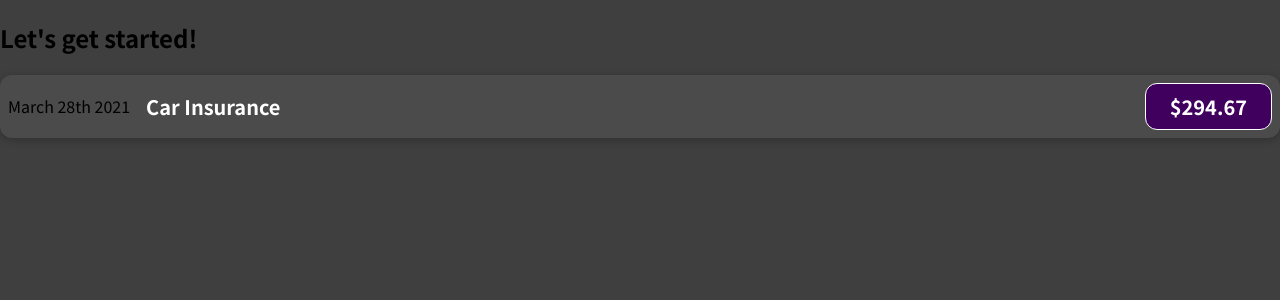
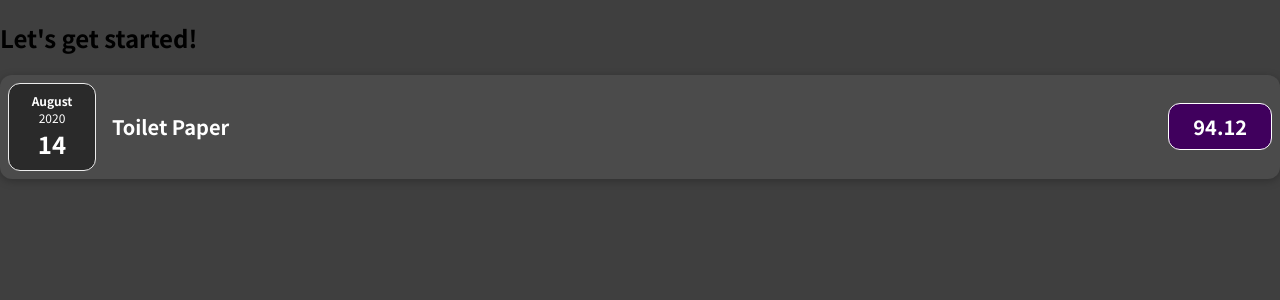
Before and after one commit to jinzxu/ExpenseTracker, a JavaScript app: page / in a window 1280 px wide. Shown: the top 300 px of the page. Built offline with nearby package versions, Linux system fonts and the light colour scheme.

Commit message:
Add ExpenseDate component

```diff
--- a/src/App.js
+++ b/src/App.js
@@ -1,9 +1,34 @@
 import ExpenseItem from "./components/ExpenseItem";
 function App() {
+  const expenses = [
+    {
+      id: 'e1',
+      title: 'Toilet Paper',
+      amount: 94.12,
+      date: new Date(2020, 7, 14),
+    },
+    { id: 'e2', title: 'New TV', amount: 799.49, date: new Date(2021, 2, 12) },
+    {
+      id: 'e3',
+      title: 'Car Insurance',
+      amount: 294.67,
+      date: new Date(2021, 2, 28),
+    },
+    {
+      id: 'e4',
+      title: 'New Desk (Wooden)',
+      amount: 450,
+      date: new Date(2021, 5, 12),
+    },
+  ];
   return (
     <div>
       <h2>Let's get started!</h2>
-      <ExpenseItem></ExpenseItem>
+      <ExpenseItem
+        title={expenses[0].title}
+        amount={expenses[0].amount}
+        date={expenses[0].date}
+      ></ExpenseItem>
     </div>
   );
 }
--- /dev/null
+++ b/src/components/ExpenseDate.css
@@ -0,0 +1,26 @@
+.expense-date {
+  display: flex;
+  flex-direction: column;
+  width: 5.5rem;
+  height: 5.5rem;
+  border: 1px solid #ececec;
+  background-color: #2a2a2a;
+  color: white;
+  border-radius: 12px;
+  align-items: center;
+  justify-content: center;
+}
+
+.expense-date__month {
+  font-size: 0.75rem;
+  font-weight: bold;
+}
+
+.expense-date__year {
+  font-size: 0.75rem;
+}
+
+.expense-date__day {
+  font-size: 1.5rem;
+  font-weight: bold;
+}
--- /dev/null
+++ b/src/components/ExpenseDate.js
@@ -0,0 +1,15 @@
+import './ExpenseDate.css'
+function ExpenseDate(props) {
+    const expenseDate = props.date;
+    const month = expenseDate.toLocaleString("en-US", { month: "long" });
+    const day = expenseDate.toLocaleString("en-US", { day: "2-digit" });
+    const year = expenseDate.getFullYear();
+    return (
+        <div className="expense-date">
+            <div className="expense-date__month">{month}</div>
+            <div className="expense-date__year">{year}</div>
+            <div className="expense-date__day">{day}</div>
+        </div>
+    )
+}
+export default ExpenseDate;
--- a/src/components/ExpenseItem.js
+++ b/src/components/ExpenseItem.js
@@ -1,12 +1,16 @@
-import './ExpenseItem.css'
+import ExpenseDate from "./ExpenseDate";
+import "./ExpenseItem.css"
 
-function ExpenseItem() {
+function ExpenseItem(props) {
+    const expenseDate = props.date;
+    const expenseTitle = props.title;
+    const expenseAmount = props.amount;
     return (
         <div className="expense-item">
-            <div>March 28th 2021</div>
+            <ExpenseDate date={expenseDate}></ExpenseDate>
             <div className="expense-item__description">
-                <h2>Car Insurance</h2>
-                <div className="expense-item__price">$294.67</div>
+                <h2>{expenseTitle}</h2>
+                <div className="expense-item__price">{expenseAmount}</div>
             </div>
         </div>
     );
```
